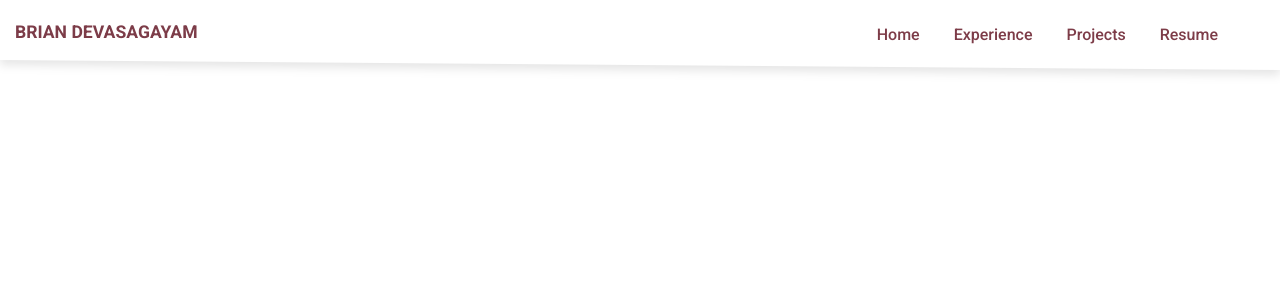
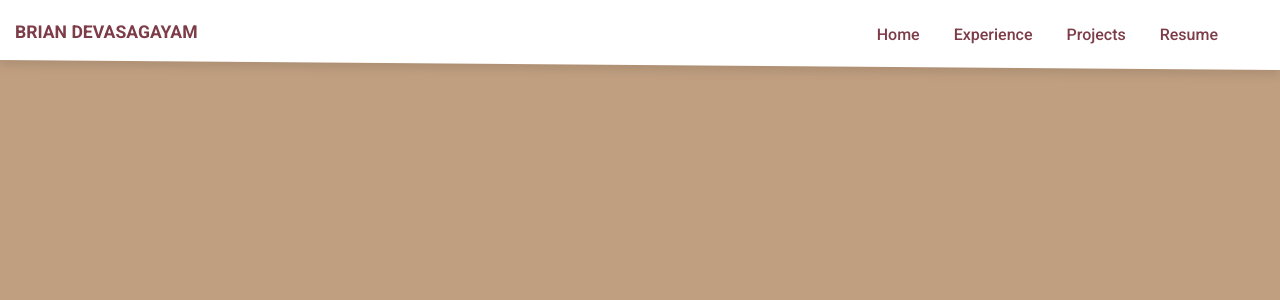
Before and after one commit to BrianDevasagayam/briandevasagayam.github.io, a Vue app: page /#/projects in a window 1280 px wide. Shown: the top 300 px of the page. Built offline with nearby package versions, Linux system fonts and the light colour scheme.

Commit message:
Add backgrounds to the rest of the components

```diff
--- a/src/components/Experience.vue
+++ b/src/components/Experience.vue
@@ -1,5 +1,7 @@
 <template>
-  <h1>Hello</h1>
+  <div id="experience">
+
+  </div>
 </template>
 
 <script>
@@ -7,4 +9,12 @@ export default {};
 </script>
 
 <style>
+#experience {
+  background-color: #c09f80;
+  height: 100vh;
+  width: 100vw;
+  position: absolute;
+  top: 0;
+  z-index: -1;
+}
 </style>
--- a/src/components/Projects.vue
+++ b/src/components/Projects.vue
@@ -1,5 +1,7 @@
 <template>
+  <div id="projects">
 
+  </div>
 </template>
 
 <script>
@@ -7,4 +9,12 @@ export default {};
 </script>
 
 <style>
+#projects {
+  background-color: #c09f80;
+  height: 100vh;
+  width: 100vw;
+  position: absolute;
+  top: 0;
+  z-index: -1;
+}
 </style>
--- a/src/components/Resume.vue
+++ b/src/components/Resume.vue
@@ -1,5 +1,7 @@
 <template>
+  <div id="resume">
 
+  </div>
 </template>
 
 <script>
@@ -7,4 +9,12 @@ export default {};
 </script>
 
 <style>
+#resume {
+  background-color: #c09f80;
+  height: 100vh;
+  width: 100vw;
+  position: absolute;
+  top: 0;
+  z-index: -1;
+}
 </style>
```
